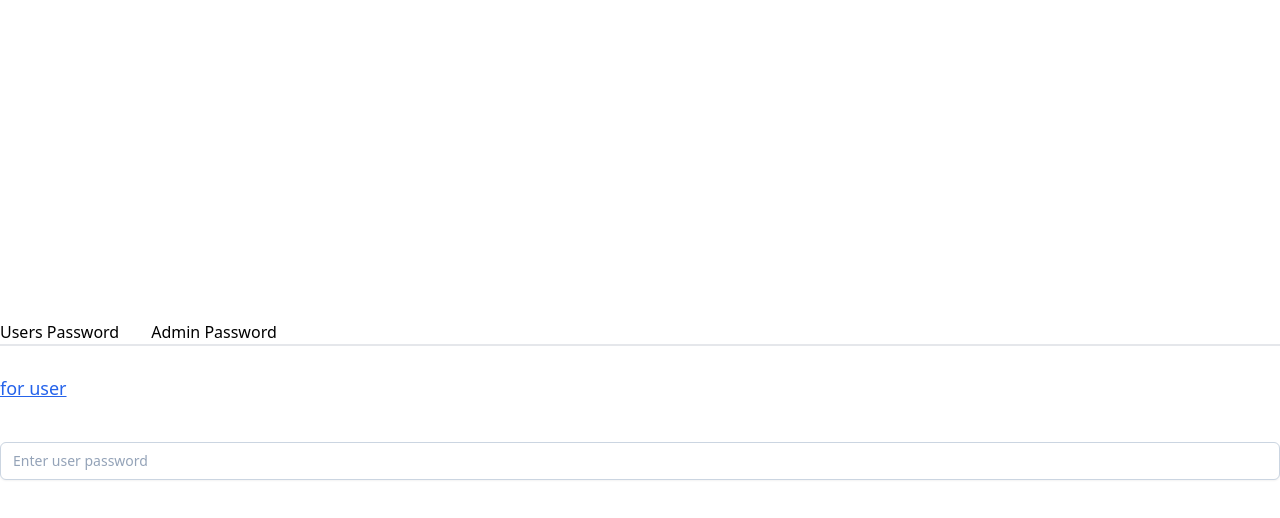
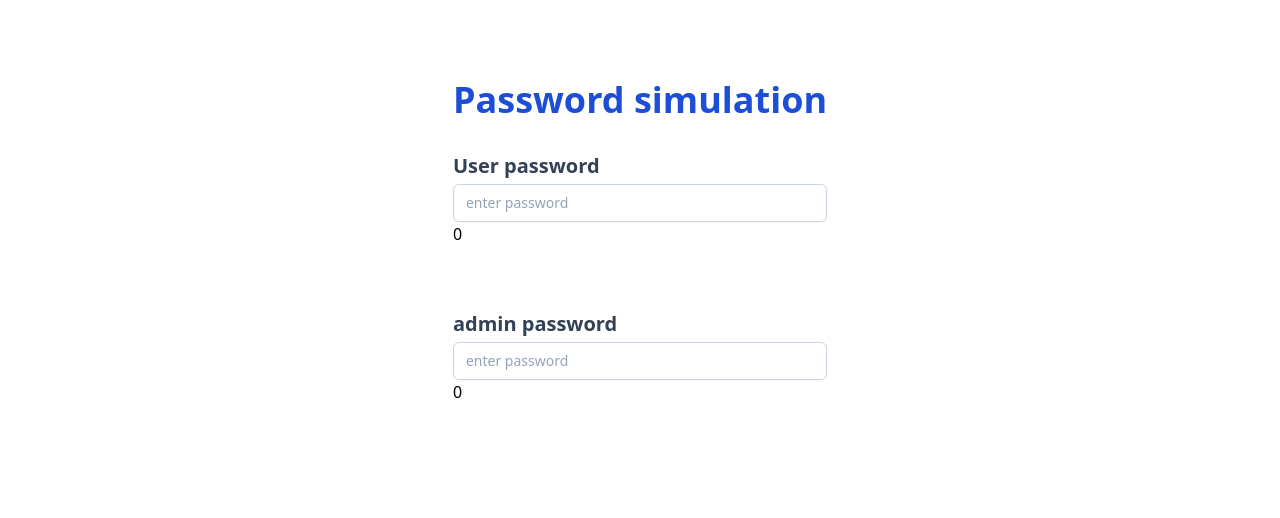
Before and after one commit to flogan-ultranauts/password-coding-simulation, a React (Create React App) app: page / in a window 1280 px wide. Shown: the top 518 px of the page. Built offline with nearby package versions, Linux system fonts and the light colour scheme.

Commit message:
added updates source to Admin and App files to test browser

```diff
--- a/src/Admin.js
+++ b/src/Admin.js
@@ -1,55 +1,47 @@
-import React,{useState} from 'react'
-// import {TabList,TabPanel,Tabs,Tab} from 'react-tabs'
-
+import React, { useState, useEffect } from 'react';
 
 export default function Admin() {
-    const [adminPassword,setAdminPassword]= useState('')
-    const [adminError,setAdminError]= useState('')
-    const [adminAccept,setAdminAccept]=useState('')
+  const [AdminPassword, setAdminPassword] = useState('');
+  const [error, setError] = useState('');
+  const [accept, setAccept] = useState('');
 
+  let letterCount = (AdminPassword.match(/[A-Za-z]+/g) ?? []).length;
+  let numberCount = (AdminPassword.match(/[0-9]+/g) ?? []).length;
+  let specialChar = (AdminPassword.match(/[`!@#$%^&*()_+\-=\[\]{};':"\\|,.<>\/?~]/g) ?? []).length;
 
-    function handleAdmin(e) {
-        setAdminPassword(e.target.value);
-
-       let symbolCount = (adminPassword.match(/\W/) ?? []).length;
-
-        if(adminPassword.length < 13 || symbolCount < 1){
-            setAdminError("password is accepted")
-        } else if(adminPassword.length >=13 && symbolCount >0){
-            setAdminError(null)
-            setAdminAccept("Admin password accepted")
-        }
-
+  useEffect(() => {
+    if (AdminPassword.length === 0) {
+      setError(null);
+      setAccept(null);
+    } else if (letterCount < 1 && AdminPassword.length < 8) {
+      setError('Password is not accepted');
+      setAccept(null);
+    } else if (AdminPassword.length < 8 && numberCount < 1) {
+      setError('password is not accepted');
+      setAccept(null);
+    } else if (AdminPassword.length >= 8 && letterCount > 0 && numberCount > 0 && specialChar > 3) {
+      setAccept('password is accepted');
+      setError(null);
     }
-    return (
-        <div>
-
-
-
-
-          <h2 className="underline text-blue-600 font-normal text-lg mt-7">for admin </h2>
-          <div>
-            <input
-              type="text"
-              name="userpassword"
-              value={adminPassword}
-              onChange={handleAdmin}
-              className="px-3 py-2 mt-10 bg-white border shadow-sm border-slate-300 placeholder-slate-400 focus:outline-none focus:border-blue-500 focus:ring-blue-500 block w-full rounded-md sm:text-sm focus:ring-1"
-              placeholder="Enter user password"
-            />
-            <div>{adminPassword}</div>
-            <div id="output" className="text-red-500 text-lg font-medium">
-              {adminError}
-            </div>
-            <div className="text-green-500 text-lg font-medium">{adminAccept} </div>
-
-          </div>
-
-
-
-
-
-
-        </div>
-    )
+  }, [AdminPassword, specialChar, letterCount, numberCount]);
+  return (
+    <div className="py-8 max-w-sm">
+      <h1 className="text-xl font-semibold text-slate-700">admin password</h1>
+      <input
+        id="admin-password"
+        className='mt-1 px-3 py-2 bg-white border shadow-sm border-slate-300 placeholder-slate-400 focus:outline-none focus:border-sky-500 focus:ring-sky-500 block w-full rounded-md sm:text-sm focus:ring-1" placeholder="you@example.com'
+        placeholder="enter password"
+        onChange={(e) => {
+          setAdminPassword(e.target.value);
+        }}
+      />
+      <p>{AdminPassword.length}</p>
+      <p id="admin-error" className="text-red-600 font-semibold text-sm">
+        {error}
+      </p>
+      <p id="admin-accept" className="text-green-600 font-semibold text-sm">
+        {accept}
+      </p>
+    </div>
+  );
 }
--- a/src/App.js
+++ b/src/App.js
@@ -1,91 +1,27 @@
-
-import {useState} from 'react'
-import {TabList,TabPanel,Tabs,Tab} from 'react-tabs'
-import Admin from './Admin'
-
+import { useState, useEffect } from 'react';
+import { Tab, Tabs, TabList, TabPanel } from 'react-tabs';
+import Admin from './Admin';
+import User from './User';
 
 function App() {
-  const [userPassword,setUserPassword]= useState('')
-  const [userError,setUserError]= useState('')
-  const [userAccept,setUserAccept]=useState('')
-
-
-  function handleUserchange(e) {
-    setUserPassword(e.target.value);
-
-    const letterCount = (userPassword.match(/[A-Za-z]+/g) ?? []).length
-    const numberCount =(userPassword.match(/[0-9]+/g) ?? []).length
-
-    // if(password.length < 8 || letterCount <1 || numberCount <1){
-    //   setError('password is not accepted')
-    //   setAccept(null);
-    // }else if(password.length >= 8 && letterCount > 0 && numberCount > 0){
-    //   setError(null);
-    //   setAccept("password is accepted")
-    // }
-
-    if(userPassword.length < 8 && letterCount <1 ){
-      setUserError('password is not long enough and it does not include letter')
-      setUserAccept(null);
-    }else if(userPassword.length >= 8 && letterCount > 0 && numberCount > 0){
-      setUserError(null);
-      setUserAccept("password is accepted")
-    }
-
-  }
   return (
-    <div className="flex item-center flex-col justify-between py-80">
-      {/* <div>
-
-     <input type="password" className='px-3 py-2 mt-10 border shadow-sm border-slate-300 placeholder-slate-400 focus:outline-none' value={userPassword} onChange={handleUserchange} placeholder='enter your password' />
-      </div>
-      <p className='text-red-500 text-sm font-normal'>
-
-      {userError}
-      </p>
-
-
-      <p className='text-green-500 text-lg font-semibold '>
-
-      {userAccept}
-      </p> */}
-      <div>
-      <Tabs>
-        <TabList className="flex border-b-2 gap-8 ">
+    <div className="flex items-center justify-center py-20">
+      {/* <Tabs>
+        <TabList className="flex border-b-2 justify-between ">
           <Tab>Users Password</Tab>
           <Tab>Admin Password</Tab>
         </TabList>
         <TabPanel>
-
-          <h2 className="underline text-blue-600 font-normal text-lg mt-7">for user </h2>
-          <div>
-            <input
-              type="text"
-              name="userpassword"
-              value={userPassword}
-              onChange={handleUserchange}
-              className="px-3 py-2 mt-10 bg-white border shadow-sm border-slate-300 placeholder-slate-400 focus:outline-none focus:border-blue-500 focus:ring-blue-500 block w-full rounded-md sm:text-sm focus:ring-1"
-              placeholder="Enter user password"
-            />
-            <div>{userPassword}</div>
-            <div id="output" className="text-red-500 text-lg font-medium">
-              {userError}
-            </div>
-            <div className="text-green-500 text-lg font-medium">{userAccept} </div>
-            {/* <button
-          onClick={validate(password)}
-          className="px-3 py-2 bg-blue-700 hover:bg-blue-600 transition-all  duration-200 rounded-sm text-white w-full  shadow-sm"
-        >
-          submit
-        </button> */}
-          </div>
+          <User />
         </TabPanel>
         <TabPanel>
-          {' '}
-          {/* <Admin /> */}
-          <Admin/>
+          <Admin />
         </TabPanel>
-      </Tabs>
+      </Tabs> */}
+      <div>
+        <h3  className="text-blue-700 text-4xl font-semibold ">Password simulation</h3>
+        <User />
+        <Admin />
       </div>
     </div>
   );
```
